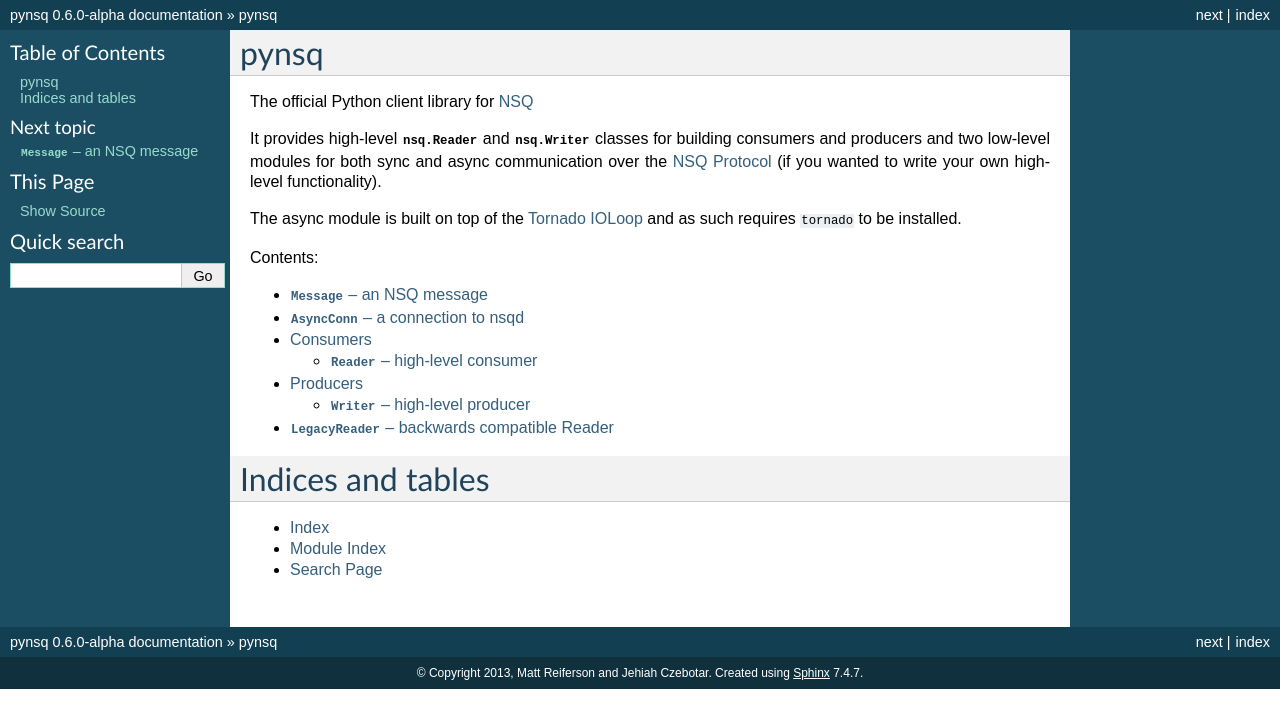
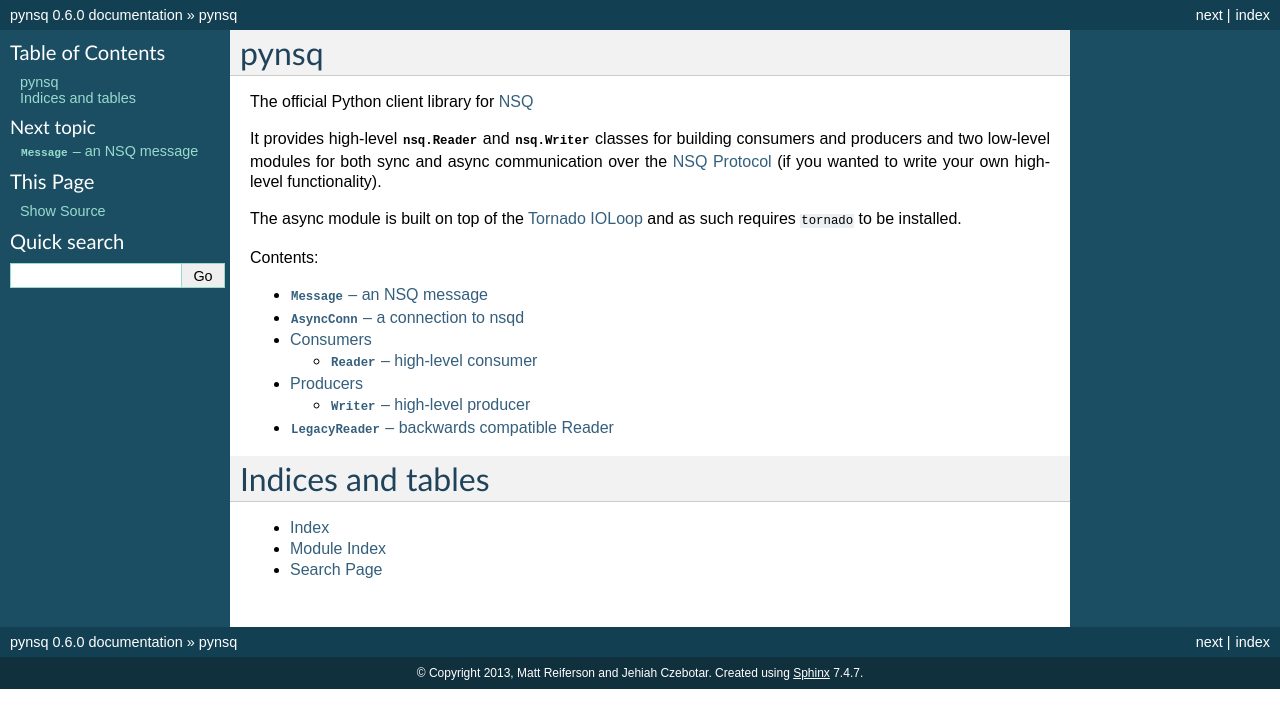
Before and after one commit to nsqio/pynsq, a Sphinx documentation site: the page built from docs/index.rst, in a window 1280 px wide. Shown: the top 728 px of the page. Built offline with Sphinx 7.4.7, drawn with Linux system fonts in a browser that asks for light colours.

```diff
--- a/docs/conf.py
+++ b/docs/conf.py
@@ -50,7 +50,7 @@ copyright = u'2013, Matt Reiferson and Jehiah Czebotar'
 # The short X.Y version.
 version = '0.6'
 # The full version, including alpha/beta/rc tags.
-release = '0.6.0-alpha'
+release = '0.6.0'
 
 # The language for content autogenerated by Sphinx. Refer to documentation
 # for a list of supported languages.
--- a/nsq/__init__.py
+++ b/nsq/__init__.py
@@ -12,7 +12,8 @@ from async import AsyncConn
 from reader import Reader
 from legacy_reader import LegacyReader
 from writer import Writer
-from version import __version__
+from version import __version__  # NOQA
+
 
 def _handle_term_signal(sig_num, frame):
     logging.info('TERM Signal handler called with signal %r' % sig_num)
@@ -27,7 +28,6 @@ def run():
     tornado.ioloop.IOLoop.instance().start()
 
 
-# also update in setup.py
 __author__ = "Matt Reiferson <snakes@gmail.com>"
 __all__ = ["Reader", "Writer", "run", "BackoffTimer", "Message", "Error", "LegacyReader",
            "SyncConn", "AsyncConn", "unpack_response", "decode_message",
--- a/nsq/version.py
+++ b/nsq/version.py
@@ -1 +1,2 @@
-__version__ = '0.6.0-alpha'
+# also update in setup.py
+__version__ = '0.6.0'
--- a/setup.py
+++ b/setup.py
@@ -15,8 +15,8 @@ class PyTest(TestCommand):
         sys.exit(errno)
 
 
-# also update in nsq/__init__.py
-version = '0.6.0-alpha'
+# also update in nsq/version.py
+version = '0.6.0'
 
 
 setup(
```
Also changed, not shown: ChangeLog.md (+20 -0 lines), README.md (+2 -2 lines).
